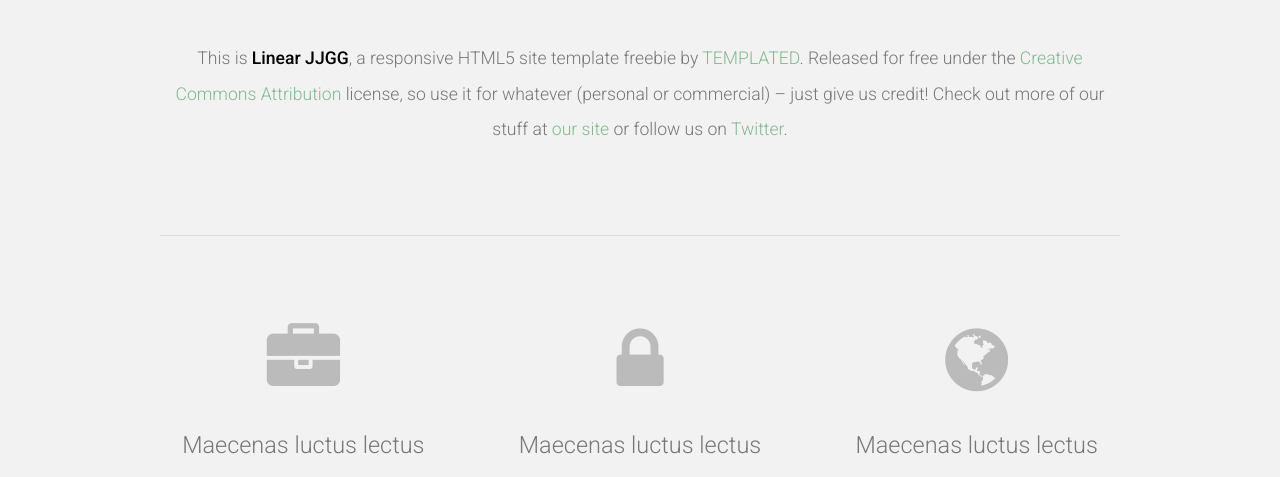
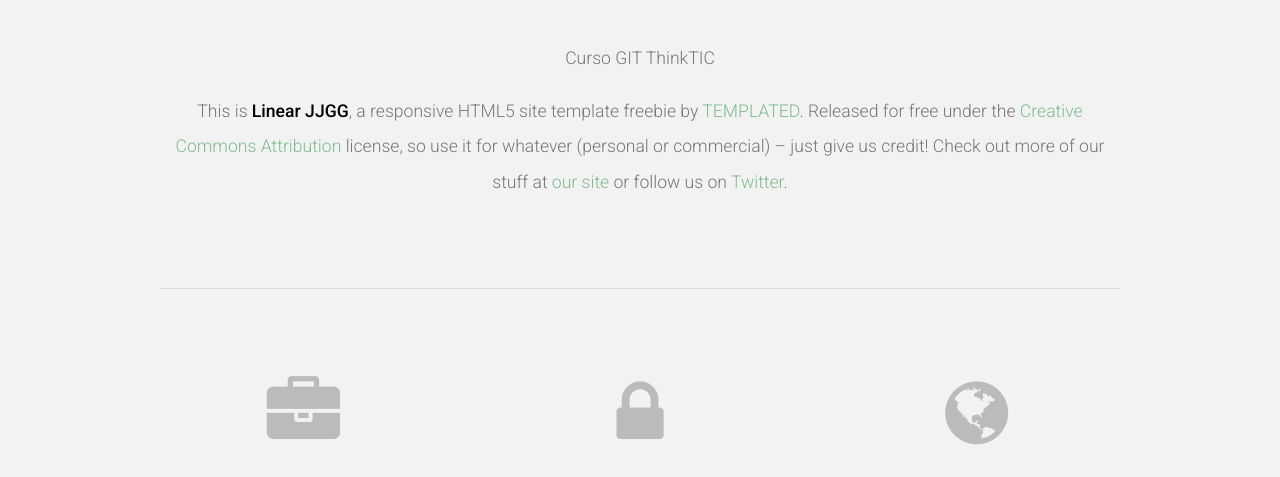
Before and after one commit to jjavierg/curso-de-git, a plain HTML site: page uno.html in a window 1280 px wide. Shown: the part 623-1100 px from the top of the page. Drawn offline with nearby package versions, Linux system fonts and the light colour scheme.

Commit message:
ADD paragraph index

```diff
--- a/uno.html
+++ b/uno.html
@@ -35,7 +35,7 @@
 				<!-- Nav -->
 				<nav id="nav">
 					<ul>
-						<li class="active"><a href="index.html">Homepage</a></li>
+								<li class="active"><a href="index.html">Homepage</a></li>
 						<li><a href="left-sidebar.html">Left Sidebar</a></li>
 						<li><a href="right-sidebar.html">Right Sidebar</a></li>
 						<li><a href="cuatro.html">Página de Raúl. Otro cambio.</a></li>
@@ -56,6 +56,7 @@
 					<h2>UNO</h2>
 					<h3>P&aacute;gina David</h3>
 				</header>
+				<p>Curso GIT ThinkTIC</p>
 				<p>This is <strong>Linear JJGG</strong>, a responsive HTML5 site template freebie by <a href="http://templated.co">TEMPLATED</a>. Released for free under the <a href="http://templated.co/license">Creative Commons Attribution</a> license, so use it for whatever (personal or commercial) &ndash; just give us credit! Check out more of our stuff at <a href="http://templated.co">our site</a> or follow us on <a href="http://twitter.com/templatedco">Twitter</a>.</p>
 				<hr />
 				<div class="row">
```
